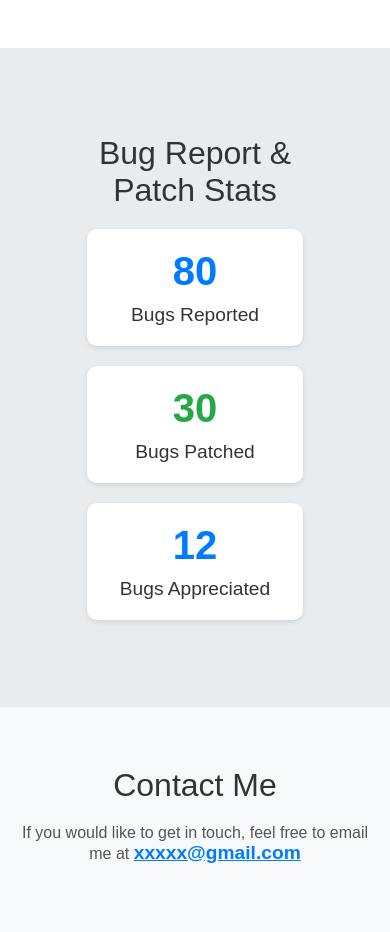
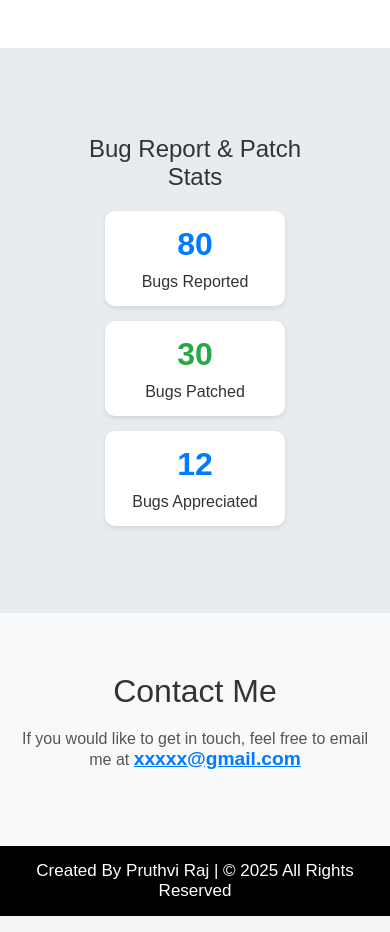
Before and after one commit to 01pruthviraj/01pruthviraj.github.io, a plain HTML site: page index.html in a window 390 px wide. Shown: the part 1740-2672 px from the top of the page. Drawn offline with Linux system fonts and the light colour scheme.

Commit message:
Update style.css

```diff
--- a/style.css
+++ b/style.css
@@ -231,6 +231,7 @@ nav {
     justify-content: center;
     gap: 20px;
     flex-wrap: wrap;
+    align-items: center; /* Ensures alignment on mobile */
 }
 
 .stats-box {
@@ -240,8 +241,15 @@ nav {
     box-shadow: 0 2px 5px rgba(0, 0, 0, 0.1);
     width: 200px;
     text-align: center;
+    transition: transform 0.3s ease-in-out;
 }
 
+/* Increase hover effect on mobile */
+.stats-box:hover {
+    transform: translateY(-10px);
+}
+
+/* Stats Count */
 .stats-count {
     font-size: 2.5rem;
     font-weight: bold;
@@ -254,6 +262,7 @@ nav {
     color: #333;
 }
 
+/* Color coding for different counts */
 .stats-count[data-count="300"] {
     color: #007bff;
 }
@@ -264,6 +273,31 @@ nav {
 
 .stats-count[data-count="7"] {
     color: #ffc107;
+}
+
+/* Mobile View */
+@media (max-width: 768px) {
+    .stats .title {
+        font-size: 1.5rem; /* Adjust title size for smaller screens */
+    }
+
+    .stats-box {
+        width: 150px; /* Adjust the width of the stat boxes on mobile */
+        padding: 15px; /* Reduce padding for mobile */
+    }
+
+    .stats-count {
+        font-size: 2rem; /* Reduce font size of the count */
+    }
+
+    .stats-title {
+        font-size: 1rem; /* Adjust the title font size */
+    }
+
+    .stats-boxes {
+        flex-direction: column; /* Stack the boxes vertically on mobile */
+        gap: 15px; /* Adjust gap between boxes */
+    }
 }
 
 footer {
```
